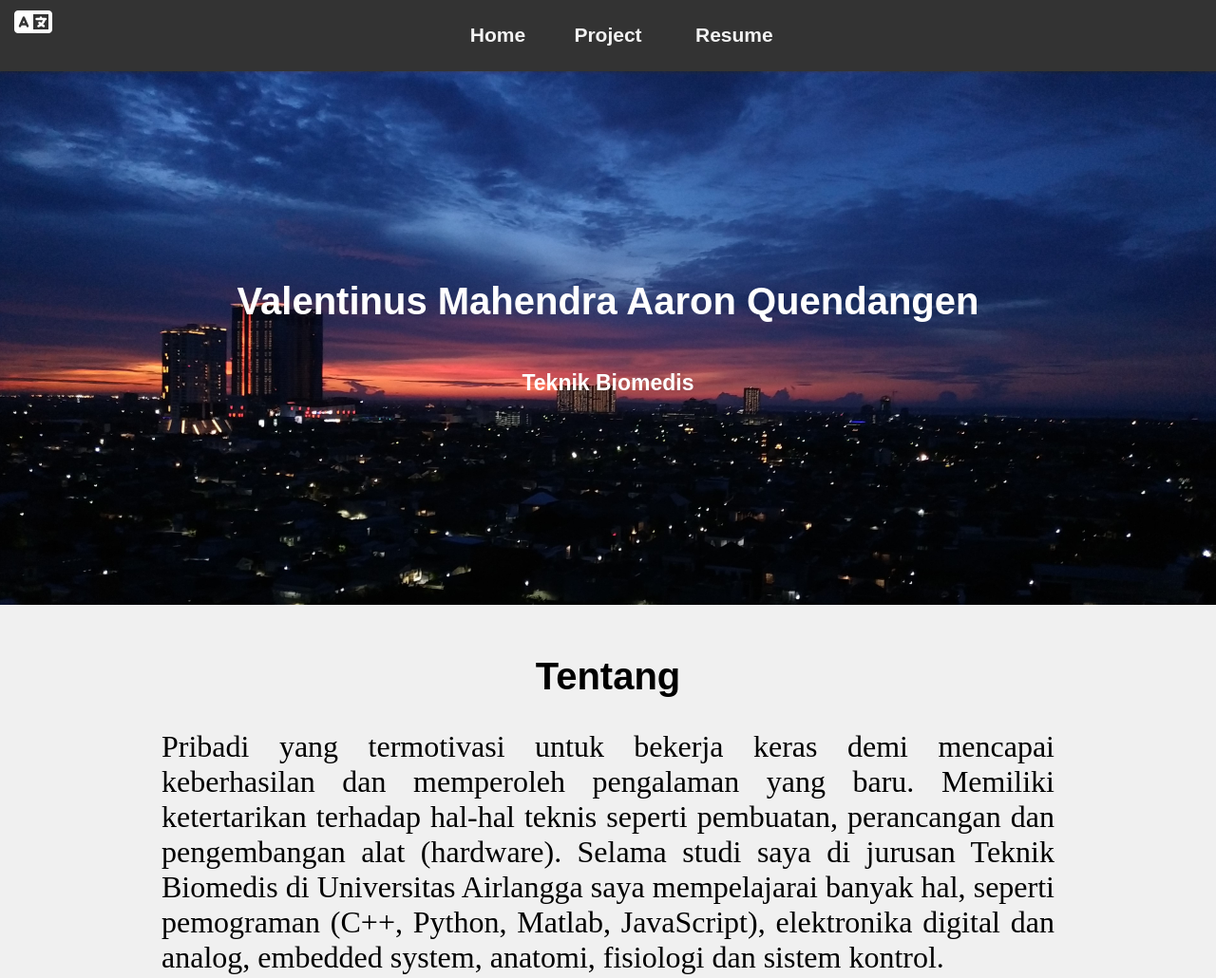
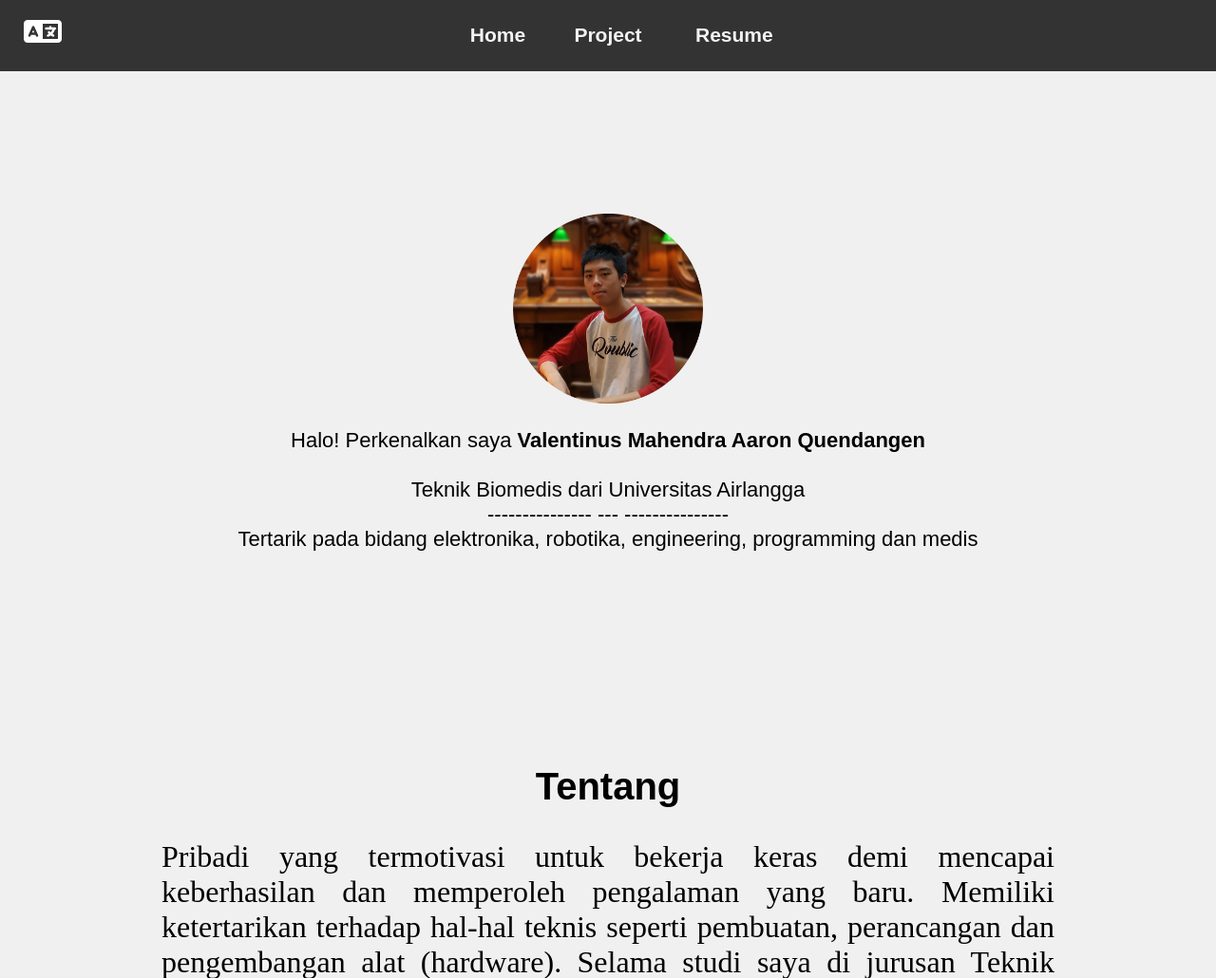
Before and after one commit to RonAaron61/RonAaron61.github.io, a PHP site: page / in a window 1280 px wide. Shown: the top 1030 px of the page at 95% size. Run offline with PHP 8.4, Linux system fonts and the light colour scheme; some libraries are stand-ins or nearby versions.

Commit message:
Update info

```diff
--- a/about/assets/index.css
+++ b/about/assets/index.css
@@ -13,7 +13,7 @@ body{
 }
 .language{
     position: absolute;
-    padding: 15px;
+    padding: 25px;
 }
 
 /* Style the links inside the navigation bar */
@@ -91,27 +91,17 @@ body{
 
 /* ========== Name Profile ========== */
 .pageHeader{
-    background-image: url('image/background-2.jpg');
-    background-repeat: no-repeat;
-    background-size: cover;
-    background-position: center;
-    padding: 90px 90px;
+    padding: 150px;
     text-align: center;
-    color: rgb(255, 255, 255);
     font-family: sans-serif;
+
 }
 
-.pageHeader h1{
-    font-size: 40px;
-    margin-top: 130px;
-    margin-bottom: 50px;
+.info p{
+    font-size: 22px;
 }
 
-.pageHeader h2{
-    font-size: 23px;
-    margin-top: 50px;
-    margin-bottom: 130px;
-}
+
 
 .text-center{
     text-align: center;
--- a/about/index.html
+++ b/about/index.html
@@ -48,14 +48,21 @@
 
         <!-- Isi -->
         <div class="pageHeader" id="top">
-            <h1>
-                <b>
-                    Valentinus Mahendra Aaron Quendangen
-                </b>
-            </h1>
-            <h2>
-                Teknik Biomedis
-            </h2>
+            <div class="info-photo">
+                <img src="assets/image/me_round.png" alt="Info" width=200px height=200px>
+            </div>
+            <div class="info">
+                <p>
+                    Halo! Perkenalkan saya <b>Valentinus Mahendra Aaron Quendangen</b>
+                    <br><br>
+                    Teknik Biomedis dari Universitas Airlangga
+                    <br>
+                    --------------- --- ---------------
+                    <br>
+                    Tertarik pada bidang elektronika, robotika, engineering, programming dan medis
+
+                </p>
+            </div>
         </div>
 
         <!-- About -->
```
Also changed, not shown: about/index-en.html (+14 -8 lines), about/assets/image/me_round.png (added).
